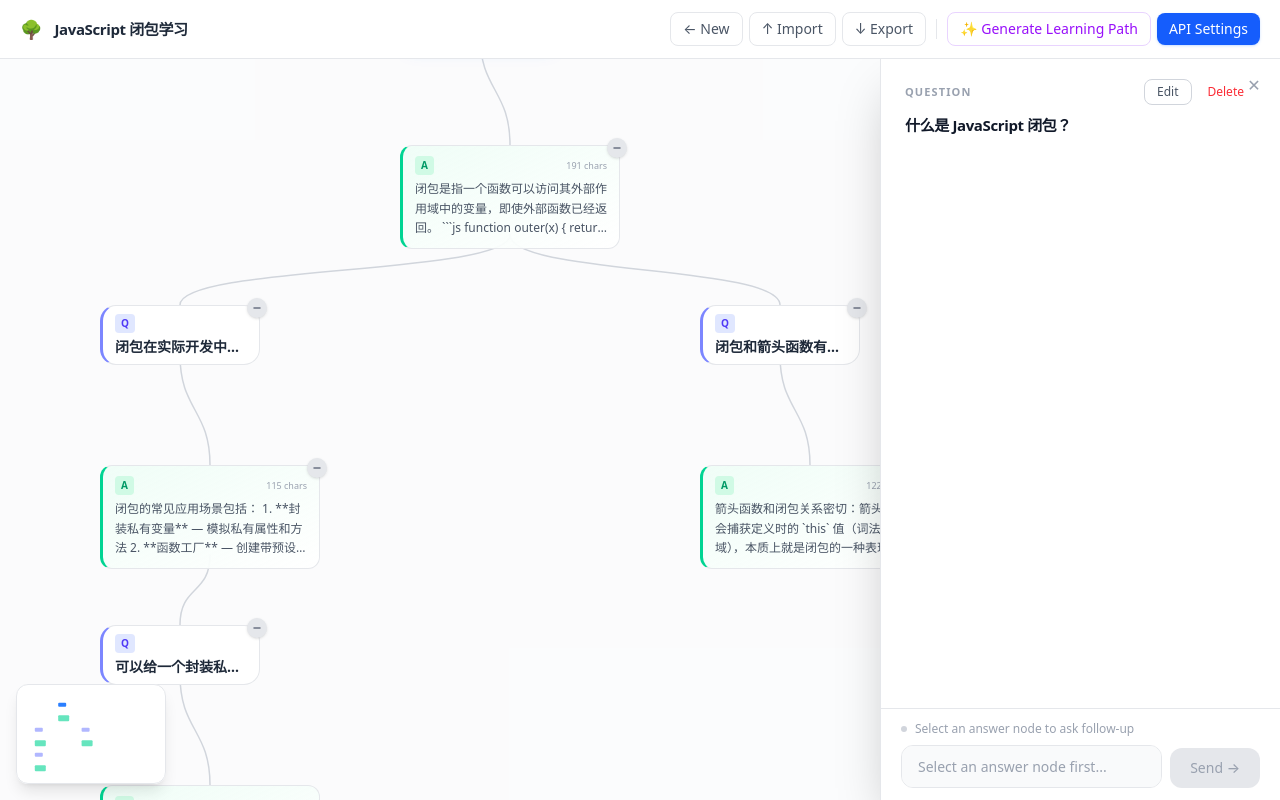
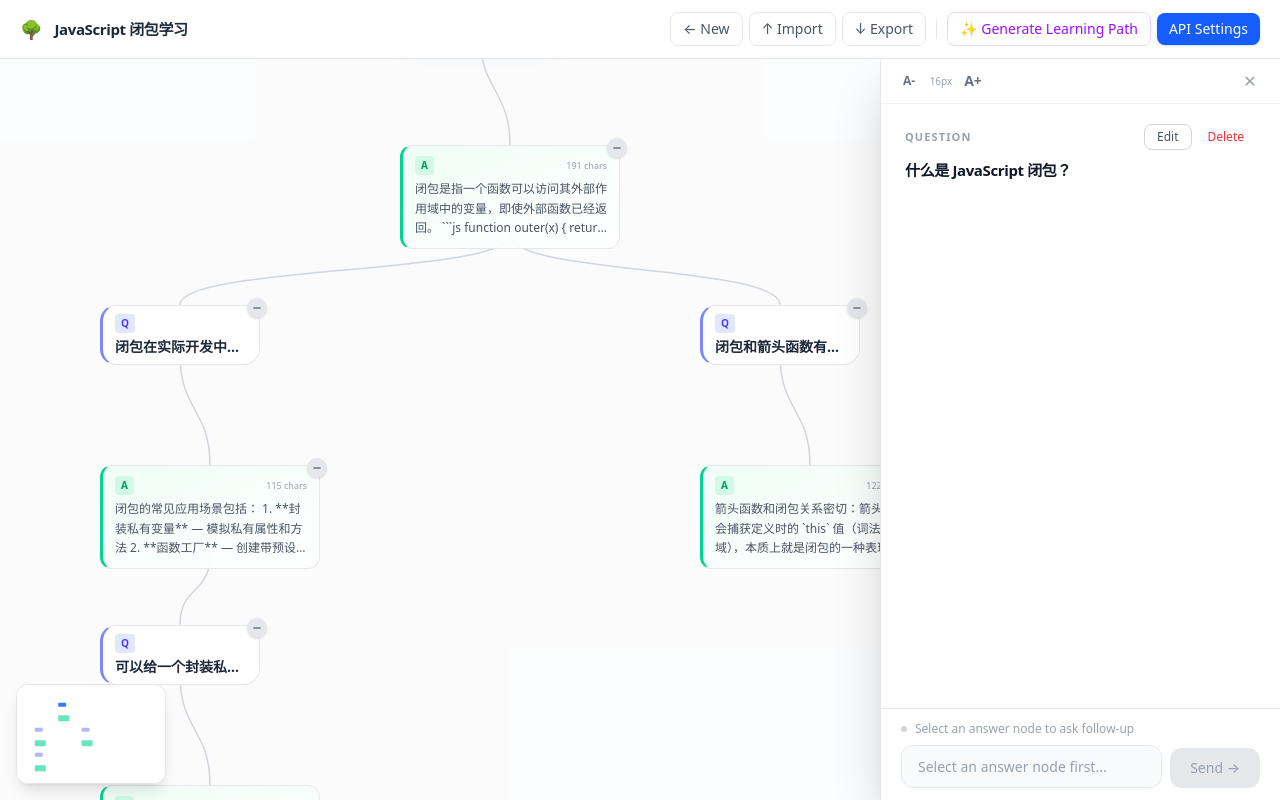
Before and after one commit to zhongzixun2002/LearningByTree, a React (Vite) app: page / in a window 1280 px wide. Built offline with nearby package versions, Linux system fonts and the light colour scheme.

Commit message:
feat: add font size zoom controls (A-/A+) to detail panel

```diff
--- a/src/components/DetailPanel.tsx
+++ b/src/components/DetailPanel.tsx
@@ -1,14 +1,18 @@
-import { useRef } from 'react';
+import { useRef, useState } from 'react';
 import NodeDetail from './NodeDetail';
 import ChatInput from './ChatInput';
 import SuggestionChips from './SuggestionChips';
 import { useTreeStore } from '../store/useTreeStore';
 
+const FONT_SIZES = [14, 16, 18, 20];
+
 export default function DetailPanel({ open }: { open: boolean }) {
   const selectNode = useTreeStore((s) => s.selectNode);
   const chatRef = useRef<HTMLTextAreaElement>(null);
+  const [fontIdx, setFontIdx] = useState(1); // default 16px
 
   const handleClose = () => selectNode(null);
+  const fontSize = FONT_SIZES[fontIdx];
 
   return (
     <div
@@ -16,16 +20,42 @@ export default function DetailPanel({ open }: { open: boolean }) {
         open ? 'translate-x-0' : 'translate-x-full pointer-events-none'
       }`}
     >
-      <button
-        onClick={handleClose}
-        className="absolute top-3 right-3 w-7 h-7 rounded-lg flex items-center justify-center text-gray-400 hover:text-gray-600 hover:bg-gray-100 dark:hover:bg-gray-800 dark:hover:text-gray-300 cursor-pointer transition-colors z-20"
-      >
-        ✕
-      </button>
-      <div className="flex-1 overflow-auto">
+      {/* Top bar: font size + close */}
+      <div className="flex items-center justify-between px-4 py-2 border-b border-gray-100 dark:border-gray-800">
+        <div className="flex items-center gap-1">
+          <button
+            onClick={() => setFontIdx((i) => Math.max(0, i - 1))}
+            disabled={fontIdx === 0}
+            className="w-6 h-6 rounded flex items-center justify-center text-gray-500 hover:bg-gray-100 dark:hover:bg-gray-800 disabled:opacity-30 cursor-pointer disabled:cursor-not-allowed text-xs font-bold"
+          >
+            A-
+          </button>
+          <span className="text-[10px] text-gray-400 w-8 text-center">{fontSize}px</span>
+          <button
+            onClick={() => setFontIdx((i) => Math.min(FONT_SIZES.length - 1, i + 1))}
+            disabled={fontIdx === FONT_SIZES.length - 1}
+            className="w-6 h-6 rounded flex items-center justify-center text-gray-500 hover:bg-gray-100 dark:hover:bg-gray-800 disabled:opacity-30 cursor-pointer disabled:cursor-not-allowed text-sm font-bold"
+          >
+            A+
+          </button>
+        </div>
+        <button
+          onClick={handleClose}
+          className="w-7 h-7 rounded-lg flex items-center justify-center text-gray-400 hover:text-gray-600 hover:bg-gray-100 dark:hover:bg-gray-800 dark:hover:text-gray-300 cursor-pointer transition-colors"
+        >
+          ✕
+        </button>
+      </div>
+
+      {/* Scrollable content with adjustable font size */}
+      <div className="flex-1 overflow-auto" style={{ fontSize }}>
         <NodeDetail />
       </div>
+
+      {/* Suggestions */}
       <SuggestionChips />
+
+      {/* Chat input */}
       <ChatInput ref={chatRef} />
     </div>
   );
--- a/src/store/useTreeStore.ts
+++ b/src/store/useTreeStore.ts
@@ -464,8 +464,12 @@ export const useTreeStore = create<TreeState>((set, get) => ({
       const qNode2 = finalState.nodes[qNode.id];
       const aNode2 = finalState.nodes[aNode.id];
       if (qNode2?.question && aNode2?.answer && !aNode2.answer.startsWith('**Error:**')) {
+        console.log('[Suggestions] Fetching suggestions for:', qNode2.question.slice(0, 50));
         fetchSuggestions(finalState.apiKey, qNode2.question, aNode2.answer, finalState.model, finalState.baseUrl)
-          .then((suggestions) => set({ suggestedQuestions: suggestions }));
+          .then((suggestions) => {
+            console.log('[Suggestions] Got:', suggestions);
+            set({ suggestedQuestions: suggestions });
+          });
       }
     }
   },
```
Also changed, not shown: .claude/settings.local.json.
